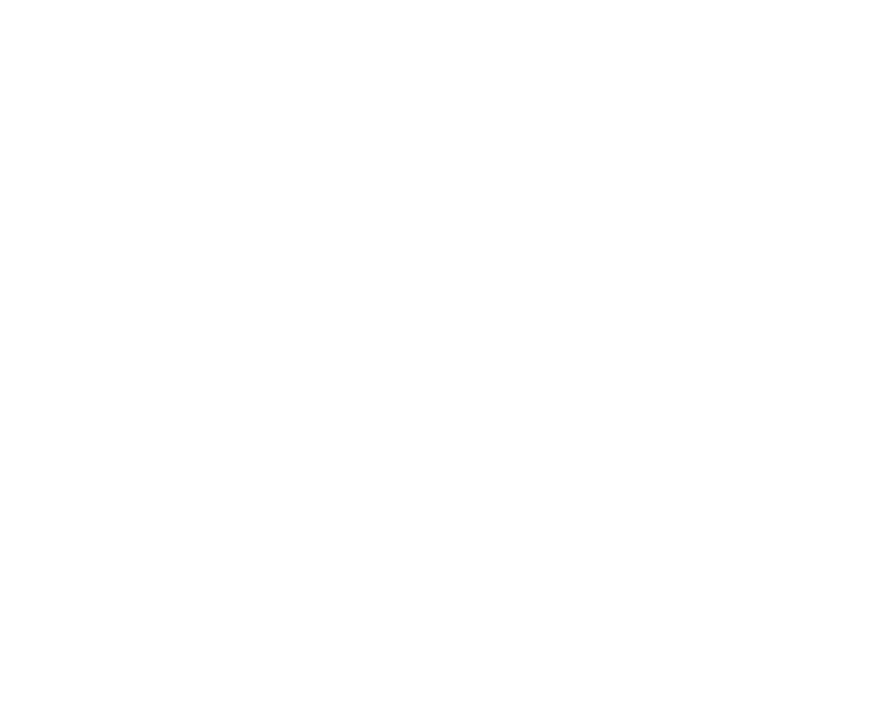
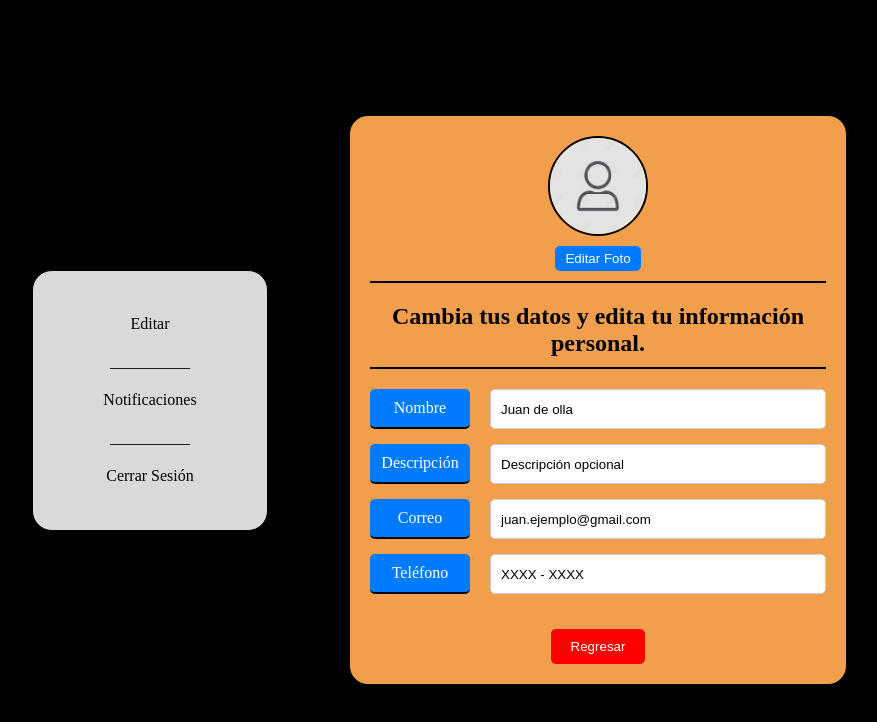
Before and after one commit to AreSteven19/Proyecto_Ingeneria_Software, a React (Create React App) app in the folder Client/: page /Pagina_perfil in a window 1280 px wide. Before the commit this address had no page. Shown: the top 722 px of the page, without its empty margins (200-1077 px from the left). Built offline with nearby package versions, Linux system fonts and the light colour scheme; a web font is replaced by a local one.

Commit message:
mas funciones

```diff
--- a/Client/src/App.js
+++ b/Client/src/App.js
@@ -5,6 +5,7 @@
 import PaginaP from "./Pages/pagina_principal.jsx";
 import LoginC from "./components/Login.jsx";
 import Pagina_reservacion from "./Pages/Pagina_Reservacion.jsx";
+import Pagina_perfil from "./Pages/Pagina_perfil.jsx";
 
 function App() {
   return (
@@ -18,6 +19,7 @@
           <Route path="/Pagina_reservacion" element={<Pagina_reservacion />} />
           <Route path="/" element={<PaginaP />} />
           <Route path="/navbar" element={<Navbar2 />} />
+          <Route path="/Pagina_perfil" element={<Pagina_perfil />} />
         </Routes>
       </BrowserRouter>
     </div>
--- /dev/null
+++ b/Client/src/Pages/Pagina_perfil.jsx
@@ -0,0 +1,19 @@
+import Componenteperfil from '../components/Componenteperfil'
+import Navbar2 from "../components/Navbar2";
+
+
+
+function Pagina_perfil() {
+
+
+  return (
+
+    <div className="App">
+
+        <Componenteperfil></Componenteperfil>
+
+    </div>
+  );
+}
+
+export default Pagina_perfil;
--- a/Client/src/Styles/EstiloNavbar.css
+++ b/Client/src/Styles/EstiloNavbar.css
@@ -13,6 +13,7 @@
   justify-content: space-around;
   column-gap: 150px;
   background-color: rgb(0, 0, 0);
+  border-bottom: 2px solid white; /* Línea blanca debajo del navbar */
 }
 
 .containerLinks {
@@ -154,6 +155,11 @@
     font-family: "Michroma", sans-serif;
     color: white;
     text-decoration: none;
+    transition: font-size 0.3s ease-in-out; /* Transición para el efecto de agrandar */
+  }
+
+  #link:hover {
+    font-size: 35px; /* Tamaño de fuente más grande al hacer hover */
   }
 
   .btnUser {
--- /dev/null
+++ b/Client/src/Styles/Stylepefil.css
@@ -0,0 +1,143 @@
+/* Estilo general para el contenedor principal */
+.ContenidoP {
+    width: 100%;
+    background-color: rgb(0, 0, 0);
+    display: flex;
+    min-height: 100vh; /* Asegura que el fondo cubra toda la altura */
+    flex-direction: row;
+    justify-content: center;
+    align-items: center;
+    padding: 20px;
+    box-sizing: border-box;
+  }
+
+  /* Estilo para la sección de configuración */
+  .Cconfiguracion {
+    height: 261px;
+    width: 236px;
+    background-color: #D9D9D9;
+    border-radius: 20px;
+    border: solid 1px #000;
+    margin-right: 80px;
+    display: flex;
+    flex-direction: column;
+    justify-content: center;
+    align-items: center;
+  }
+
+  .Cconfiguracion label {
+    margin: 10px 0;
+    cursor: pointer;
+  }
+
+  /* Estilo para el botón de regresar */
+  .btn-regresar {
+    background-color: red;
+    color: white;
+    padding: 10px 20px;
+    border: none;
+    border-radius: 5px;
+    cursor: pointer;
+    margin-top: 20px;
+  }
+
+  /* Estilo para la sección de datos */
+  .Cdatos {
+    background-color: #f19f4c;
+    border-radius: 20px;
+    border: solid 2px #000;
+    padding: 20px;
+    display: flex;
+    flex-direction: column;
+    align-items: center;
+    max-width: 500px;
+    width: 100%;
+    box-sizing: border-box;
+  }
+
+  .header {
+    display: flex;
+    flex-direction: column;
+    align-items: center;
+    margin-bottom: 20px;
+    border-bottom: 2px solid #000; /* Agregar borde inferior */
+    padding-bottom: 10px;
+    width: 100%;
+    box-sizing: border-box;
+  }
+
+  .profile-pic {
+    width: 100px;
+    height: 100px;
+    border-radius: 50%;
+    border: 2px solid #000;
+    margin-bottom: 10px;
+  }
+
+  .edit-foto-btn {
+    background-color: #007bff;
+    color: white;
+    padding: 5px 10px;
+    border: none;
+    border-radius: 5px;
+    cursor: pointer;
+  }
+
+  .info {
+    text-align: center;
+    width: 100%;
+  }
+
+  .info h2 {
+    margin-bottom: 20px;
+    border-bottom: 2px solid #000; /* Agregar borde inferior */
+    padding-bottom: 10px;
+    width: 100%;
+    box-sizing: border-box;
+  }
+
+  .form-group {
+    display: flex;
+    justify-content: space-between;
+    margin-bottom: 15px;
+    width: 100%;
+  }
+
+  .form-group label {
+    background-color: #007bff;
+    color: white;
+    padding: 10px;
+    border-radius: 5px;
+    width: 100px;
+    text-align: center;
+    border-bottom: 2px solid #000; /* Agregar borde inferior */
+  }
+
+  .form-group input {
+    border: 1px solid #ccc;
+    border-radius: 5px;
+    padding: 10px;
+    width: calc(100% - 120px);
+  }
+
+  /* Media queries para pantallas pequeñas */
+  @media (max-width: 768px) {
+    .ContenidoP {
+      flex-direction: column;
+      height: auto;
+    }
+
+    .Cconfiguracion {
+      width: 100%;
+      margin: 0 0 20px 0;
+    }
+
+    .Cdatos {
+      width: 100%;
+      max-width: 100%;
+    }
+
+    .btn-regresar {
+      margin-top: 10px;
+    }
+  }
--- /dev/null
+++ b/Client/src/components/Componenteperfil.jsx
@@ -0,0 +1,50 @@
+import { useNavigate } from "react-router-dom";
+import perfil from "../Pictures/perfil.jpg";
+import "../Styles/Stylepefil.css";
+
+export function Componenteperfil() {
+  const navigate = useNavigate();
+
+  return (
+    <div className="ContenidoP">
+      <div className="Cconfiguracion">
+        <label>Editar</label>
+        <label>__________</label>
+        <label>Notificaciones</label>
+        <label>__________</label>
+        <label>Cerrar Sesión</label>
+      </div>
+
+      <div className="Cdatos">
+        <div className="header">
+          <img src={perfil} alt="Logo Empresa" className="profile-pic" />
+          <button className="edit-foto-btn">Editar Foto</button>
+        </div>
+        <div className="info">
+          <h2>Cambia tus datos y edita tu información personal.</h2>
+          <form>
+            <div className="form-group">
+              <label>Nombre</label>
+              <input type="text" value="Juan de olla" readOnly />
+            </div>
+            <div className="form-group">
+              <label>Descripción</label>
+              <input type="text" value="Descripción opcional" readOnly />
+            </div>
+            <div className="form-group">
+              <label>Correo</label>
+              <input type="email" value="juan.ejemplo@gmail.com" readOnly />
+            </div>
+            <div className="form-group">
+              <label>Teléfono</label>
+              <input type="text" value="XXXX - XXXX" readOnly />
+            </div>
+          </form>
+        </div>
+        <button className="btn-regresar" onClick={() => navigate(-1)}>Regresar</button>
+      </div>
+    </div>
+  );
+}
+
+export default Componenteperfil;
--- a/Client/src/components/Navbar2.jsx
+++ b/Client/src/components/Navbar2.jsx
@@ -1,11 +1,14 @@
-import React, { useState } from "react";
+import React, { useState, useEffect, useRef } from "react";
 import { Link } from "react-router-dom";
 import "../Styles/EstiloNavbar.css";
 import image from "../Pictures/image.png";
 
-export function Navbar2({ activeSection }) {
+export function Navbar2({ scrollToSection }) {
   const [visible, setVisible] = useState(false);
   const [visible2, setVisible2] = useState(false);
+
+  const dropdownRef = useRef(null);
+  const dropdownRef2 = useRef(null);
 
   const cambiarEstado = () => {
     setVisible(!visible);
@@ -15,44 +18,71 @@
     setVisible2(!visible2);
   };
 
+  const handleClickOutside = (event) => {
+    if (
+      dropdownRef.current &&
+      !dropdownRef.current.contains(event.target)
+    ) {
+      setVisible(false);
+    }
+    if (
+      dropdownRef2.current &&
+      !dropdownRef2.current.contains(event.target)
+    ) {
+      setVisible2(false);
+    }
+  };
+
+  useEffect(() => {
+    document.addEventListener("mousedown", handleClickOutside);
+
+    return () => {
+      document.removeEventListener("mousedown", handleClickOutside);
+    };
+  }, []);
+
   return (
     <nav className="Navbar">
       <img src={image} alt="Logo Empresa" className="logoempresa" />
 
       <div className="containerLinks">
-        <Link id="link" to="/">
+        <a id="link" style={{ cursor: 'pointer' }} onClick={() => scrollToSection("inicio")}>
           Inicio
-        </Link>
-        <Link id="link" to="/">
+        </a>
+        <a id="link" style={{ cursor: 'pointer' }} onClick={() => scrollToSection("servicios")}>
           Servicios
-        </Link>
-        <Link id="link" to="/">
+        </a>
+        <a id="link" style={{ cursor: 'pointer' }} onClick={() => scrollToSection("barberos")}>
           Barberos
-        </Link>
-        <Link id="link" to="/">
+        </a>
+        <a id="link" style={{ cursor: 'pointer' }} onClick={() => scrollToSection("contacto")}>
           Contacto
-        </Link>
+        </a>
       </div>
+
+
 
       <button className="menu" onClick={cambiarEstado}></button>
       <div
         className="dropdown-content"
+        ref={dropdownRef}
         style={{ display: visible ? "flex" : "none" }}
       >
-        <Link to="/">Inicio</Link>
-        <Link to="/servicios">Servicios</Link>
-        <Link to="/contacto">Contacto</Link>
-        <Link to="/perfil">Perfil</Link>
+        <a style={{ cursor: 'pointer' }} onClick={() => scrollToSection("inicio")}>Inicio</a>
+        <a style={{ cursor: 'pointer' }} onClick={() => scrollToSection("servicios")}>Servicios</a>
+        <a style={{ cursor: 'pointer' }} onClick={() => scrollToSection("contacto")}>Contacto</a>
+        <Link to="/Pagina_perfil" style={{ cursor: 'pointer' }}>Perfil</Link>
       </div>
 
       <button className="btnUser" onClick={cambiarEstado2}></button>
       <div
         className="dropdown-content2"
+        ref={dropdownRef2}
         style={{ display: visible2 ? "flex" : "none" }}
       >
-        <Link to="/perfil">Perfil</Link>
-        <Link to="/configuraciones">Configuraciones</Link>
-        <Link to="/cerrar-sesion">Cerrar Sesión</Link>
+        <Link to="/Pagina_perfil" style={{ cursor: 'pointer' }}>Perfil</Link>
+        <Link to="/Pagina_principal" style={{ cursor: 'pointer' }}>Configuraciones</Link>
+        <Link to="/" style={{ cursor: 'pointer' }}>Cerrar Sesión</Link>
       </div>
     </nav>
   );
```
Also changed, not shown: Client/src/Pages/pagina_principal.jsx (+41 -28 lines), Client/src/Pictures/perfil.jpg (added).
